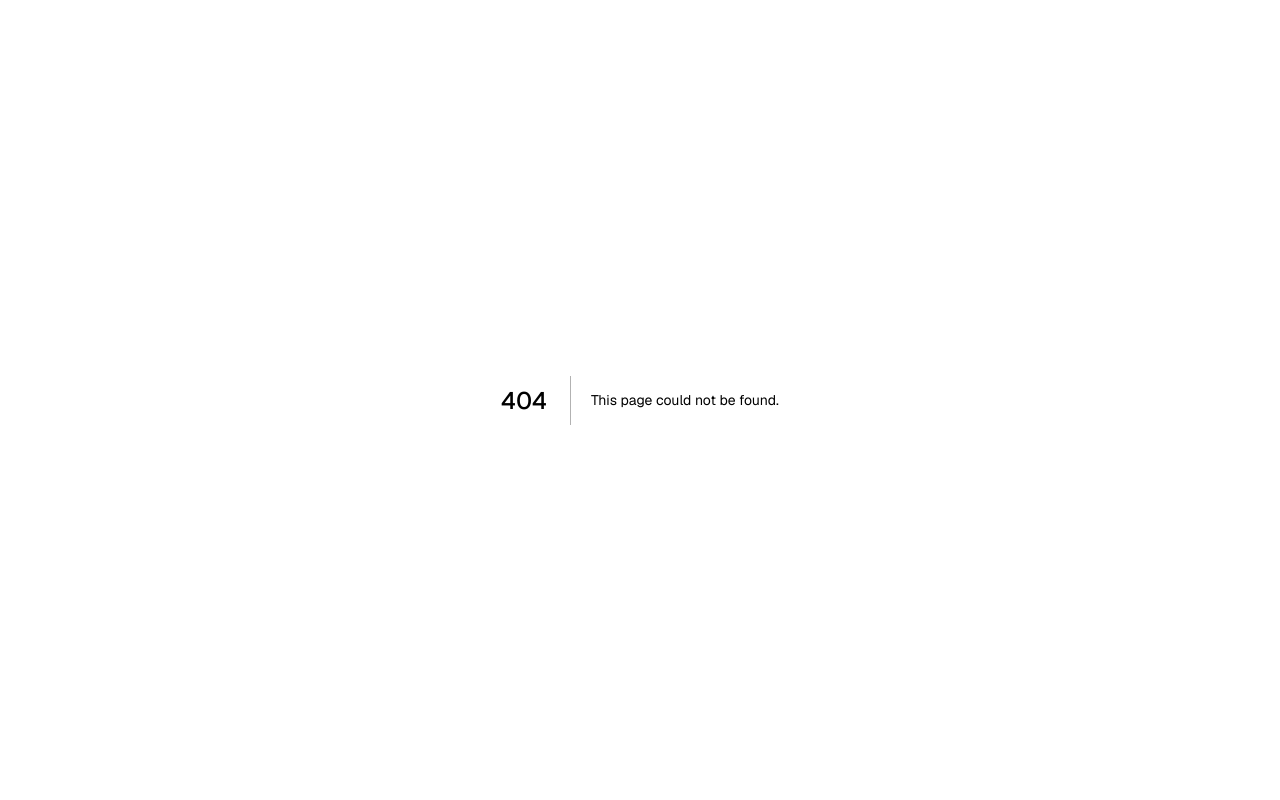
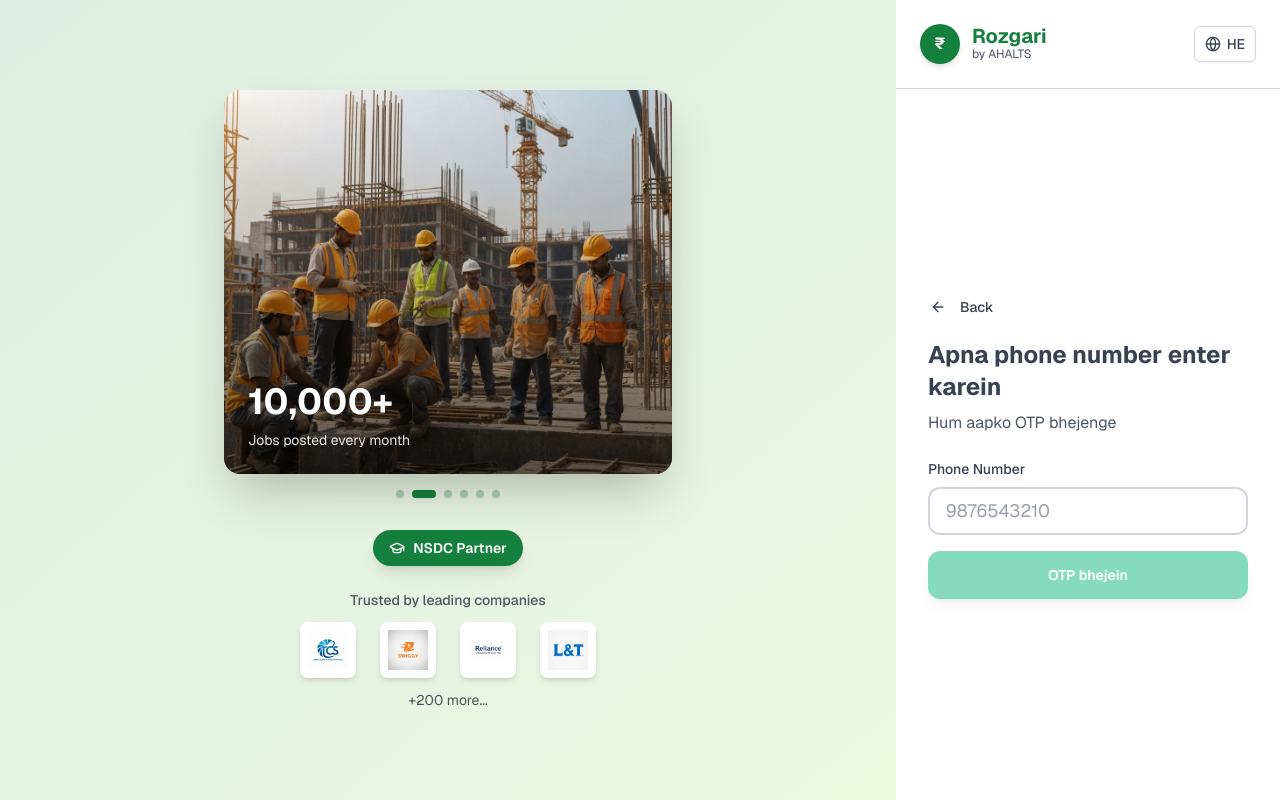
Before and after one commit to netcruxx-admin/chathub-tiptop-web, a Next.js app: page /numberInput in a window 1280 px wide. Before the commit this address had no page. Built offline with nearby package versions, Linux system fonts and the light colour scheme.

Commit message:
numberInput page

```diff
--- a/package.json
+++ b/package.json
@@ -12,12 +12,14 @@
     "@radix-ui/react-slot": "^1.2.3",
     "class-variance-authority": "^0.7.1",
     "clsx": "^2.1.1",
+    "formik": "^2.4.6",
     "lucide-react": "^0.545.0",
     "next": "15.5.5",
     "react": "19.1.0",
     "react-dom": "19.1.0",
     "tailwind-merge": "^3.3.1",
-    "tw-animate-css": "^1.4.0"
+    "tw-animate-css": "^1.4.0",
+    "yup": "^1.7.1"
   },
   "devDependencies": {
     "@eslint/eslintrc": "^3",
--- a/src/app/(auth)/layout.tsx
+++ b/src/app/(auth)/layout.tsx
@@ -5,6 +5,7 @@ import Image from "next/image";
 import { Button } from "@/components/ui/button";
 import { Globe, GraduationCap } from "lucide-react";
 import { cn } from "@/lib/cn";
+import Link from "next/link";
 
 const carouselImages = [
 	{
@@ -165,25 +166,23 @@ export default function AuthLayout({
 				</div>
 
 				{/* Right Panel - Content Area */}
-				<div className="max-w-[440px] bg-background flex flex-col w-full">
+				<div className="max-w-96 bg-background flex flex-col w-full">
 					<div className="p-6 border-b">
 						<div className="flex items-center justify-between">
-							<div className="flex items-center space-x-3">
+							<Link
+								href={"/"}
+								className="flex items-center space-x-3 hover:opacity-80 transition-opacity"
+							>
 								<div className="w-10 h-10 bg-primary rounded-full flex items-center justify-center shadow-md">
 									<span className="text-primary-foreground font-bold">₹</span>
 								</div>
-								<a
-									href="https://ahalts.com"
-									target="_blank"
-									rel="noopener noreferrer"
-									className="flex flex-col hover:opacity-80 transition-opacity"
-								>
+								<div className="flex flex-col">
 									<span className="font-bold text-xl text-primary leading-none">
 										Rozgari
 									</span>
 									<span className="text-xs text-muted-foreground">by AHALTS</span>
-								</a>
-							</div>
+								</div>
+							</Link>
 							<Button
 								variant="outline"
 								size="sm"
--- /dev/null
+++ b/src/app/(auth)/numberInput/page.tsx
@@ -0,0 +1,77 @@
+"use client";
+
+import { Button } from "@/components/ui/button";
+import { cn } from "@/lib/cn";
+import { NumberValidation } from "@/lib/validation/authValidation";
+import { Formik } from "formik";
+import { ArrowLeft } from "lucide-react";
+import { useRouter } from "next/navigation";
+
+export default function NumberInput() {
+	const router = useRouter();
+
+	const initialValues = {
+		phoneNumber: "",
+	};
+	return (
+		<div className="flex flex-col justify-center items-center p-8 w-full h-full flex-1">
+			<div>
+				<div className="mb-6">
+					<Button
+						variant="ghost"
+						size="sm"
+						onClick={() => router.back()}
+						className="mb-4 -ml-2"
+					>
+						<ArrowLeft className="w-4 h-4 mr-2" />
+						Back
+					</Button>
+					<h2 className="text-2xl font-bold mb-2">Apna phone number enter karein</h2>
+					<p className="text-muted-foreground">Hum aapko OTP bhejenge</p>
+				</div>
+
+				<Formik
+					initialValues={initialValues}
+					validationSchema={NumberValidation}
+					validateOnMount={true}
+					onSubmit={(values) => {
+						console.log(values);
+					}}
+				>
+					{(props) => (
+						<form onSubmit={props.handleSubmit} className="space-y-4">
+							<div>
+								<label className="block text-sm font-medium mb-2">Phone Number</label>
+								<input
+									type="tel"
+									name="phoneNumber"
+									value={props.values.phoneNumber}
+									onChange={props.handleChange}
+									onBlur={props.handleBlur}
+									placeholder="9876543210"
+									className={cn(
+										"w-full h-12 px-4 border-2 rounded-xl focus:outline-none focus:ring-2 focus:ring-primary focus:border-transparent text-lg",
+										props.touched.phoneNumber &&
+											props.errors.phoneNumber &&
+											"border-red-400 focus:ring-red-500"
+									)}
+									maxLength={10}
+								/>
+							</div>
+							{props.touched.phoneNumber && props.errors.phoneNumber && (
+								<p className="text-red-500">{props.errors.phoneNumber}</p>
+							)}
+							<Button
+								type="submit"
+								disabled={props.values.phoneNumber.length !== 10}
+								className="w-full h-12 bg-[#10B981] hover:bg-[#059669] text-white font-semibold rounded-xl shadow-lg"
+							>
+								OTP bhejein
+							</Button>
+						</form>
+					)}
+				</Formik>
+			</div>
+		</div>
+	);
+}
--- a/src/app/(auth)/welcome/page.tsx
+++ b/src/app/(auth)/welcome/page.tsx
@@ -4,8 +4,11 @@ import React from "react";
 import Image from "next/image";
 import { Button } from "@/components/ui/button";
 import { Shield } from "lucide-react";
+import { useRouter } from "next/navigation";
 
 export default function WelcomePage() {
+	const router = useRouter();
+
 	return (
 		<div className="flex flex-col justify-center items-center p-8 w-full h-full flex-1">
 			<div className="w-full flex flex-col items-center text-center">
@@ -16,7 +19,12 @@ export default function WelcomePage() {
 					<p className="text-muted-foreground">Browse and apply for jobs</p>
 				</div>
 				<div className="flex flex-col sm:flex-row gap-4 mb-12 w-full justify-center items-center">
-					<Button className="h-12 px-8 text-base bg-[#10B981] hover:bg-[#059669] text-white font-semibold rounded-xl shadow-lg">
+					<Button
+						className="h-12 px-8 text-base bg-[#10B981] hover:bg-[#059669] text-white font-semibold rounded-xl shadow-lg"
+						onClick={() => {
+							router.push("/numberInput");
+						}}
+					>
 						Looking for work
 					</Button>
 					<Button
--- a/src/app/page.tsx
+++ b/src/app/page.tsx
@@ -1,8 +1,18 @@
 "use client";
 
 import { useRouter } from "next/navigation";
+import { useEffect } from "react";
 
 export default function Home() {
 	const router = useRouter();
-	return router.push("/auth/welcome");
+
+	useEffect(() => {
+		router.push("/welcome");
+	}, [router]);
+
+	return (
+		<section className="bg-primary grid place-content-center h-screen">
+			<p className="text-4xl text-white">Loading...</p>
+		</section>
+	);
 }
--- /dev/null
+++ b/src/lib/validation/authValidation.ts
@@ -0,0 +1,11 @@
+import * as yup from 'yup';
+
+export const NumberValidation = yup.object().shape({
+    phoneNumber: yup.string()
+        .required("Please enter your Phone Number")
+        .transform((value) => {
+            const onlyDigits = value.replace(/\D/g, '');
+            return onlyDigits.slice(-10);
+        })
+        .matches(/^\d{10}$/, "Please enter a valid 10-digit phone number"),
+})
```
Also changed, not shown: 1 other file (tests, documents, lock files or other folders).
